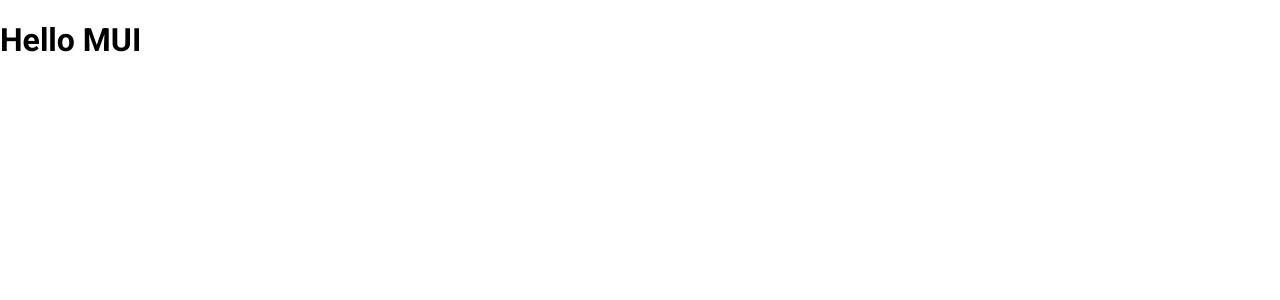
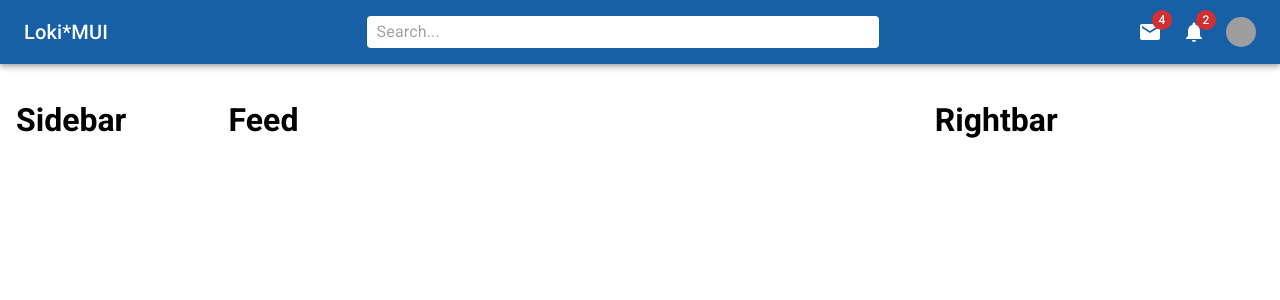
Before and after one commit to cloki0610/React-MUI, a React (Create React App) app: page / in a window 1280 px wide. Shown: the top 300 px of the page. Built offline with nearby package versions, Linux system fonts and the light colour scheme; grey boxes are pictures that could not be loaded.

Commit message:
Add component, complete navbar

```diff
--- a/src/App.tsx
+++ b/src/App.tsx
@@ -1,10 +1,19 @@
-import React from "react";
+import Sidebar from "./components/Sidebar";
+import Feed from "./components/Feed";
+import Rightbar from "./components/Rightbar";
+import Navbar from "./components/Navbar";
+import { Box, Stack } from "@mui/material";
 
 const App = () => {
   return (
-    <div>
-      <h1>Hello MUI</h1>
-    </div>
+    <Box>
+      <Navbar />
+      <Stack direction="row" spacing={2} justify-content="space-between">
+        <Sidebar />
+        <Feed />
+        <Rightbar />
+      </Stack>
+    </Box>
   );
 };
 
--- /dev/null
+++ b/src/Theme.tsx
@@ -0,0 +1,24 @@
+import { createTheme } from "@mui/material";
+
+declare module "@mui/material/styles" {
+  interface PaletteOptions {
+    otherColor?: {
+      main?: string;
+    };
+  }
+}
+
+export const theme = createTheme({
+  palette: {
+    primary: {
+      main: "#1760a5",
+      light: "skyblue",
+    },
+    secondary: {
+      main: "#15c630",
+    },
+    otherColor: {
+      main: "#999",
+    },
+  },
+});
--- /dev/null
+++ b/src/components/Feed.tsx
@@ -0,0 +1,11 @@
+import { Box } from "@mui/material";
+
+const Feed = () => {
+  return (
+    <Box flex={4} p={2}>
+      <h1>Feed</h1>
+    </Box>
+  );
+};
+
+export default Feed;
--- /dev/null
+++ b/src/components/Navbar.tsx
@@ -0,0 +1,79 @@
+import {
+  AppBar,
+  Avatar,
+  Badge,
+  InputBase,
+  styled,
+  Toolbar,
+  Typography,
+  Box,
+} from "@mui/material";
+import Brightness3Icon from "@mui/icons-material/Brightness3";
+import { Mail, Notifications } from "@mui/icons-material";
+
+const StyledToobar = styled(Toolbar)({
+  display: "flex",
+  justifyContent: "space-between",
+});
+
+const Search = styled("div")(({ theme }) => ({
+  backgroundColor: "white",
+  padding: "0 10px",
+  borderRadius: theme.shape.borderRadius,
+  width: "40%",
+}));
+
+const Icons = styled(Box)(({ theme }) => ({
+  display: "none",
+  alignItems: "center",
+  gap: "20px",
+  [theme.breakpoints.up("sm")]: {
+    display: "flex",
+  },
+}));
+
+const UserBox = styled(Box)(({ theme }) => ({
+  display: "flex",
+  alignItems: "center",
+  gap: "10px",
+  [theme.breakpoints.up("sm")]: {
+    display: "none",
+  },
+}));
+
+const Navbar = () => {
+  return (
+    <AppBar position="sticky">
+      <StyledToobar>
+        <Typography variant="h6" sx={{ display: { xs: "none", sm: "block" } }}>
+          Loki*MUI
+        </Typography>
+        <Brightness3Icon sx={{ display: { xs: "block", sm: "none" } }} />
+        <Search>
+          <InputBase placeholder="Search..." />
+        </Search>
+        <Icons>
+          <Badge badgeContent={4} color="error">
+            <Mail />
+          </Badge>
+          <Badge badgeContent={2} color="error">
+            <Notifications />
+          </Badge>
+          <Avatar
+            src="https://i.imgur.com/bt3nvMM.jpg"
+            sx={{ width: 30, height: 30 }}
+          />
+        </Icons>
+        <UserBox>
+          <Avatar
+            src="https://i.imgur.com/bt3nvMM.jpg"
+            sx={{ width: 30, height: 30 }}
+          />
+          <Typography component="span">Loki.C</Typography>
+        </UserBox>
+      </StyledToobar>
+    </AppBar>
+  );
+};
+
+export default Navbar;
--- /dev/null
+++ b/src/components/Rightbar.tsx
@@ -0,0 +1,11 @@
+import { Box } from "@mui/material";
+
+const Rightbar = () => {
+  return (
+    <Box flex={2} p={2} sx={{ display: { xs: "none", sm: "block" } }}>
+      <h1>Rightbar</h1>
+    </Box>
+  );
+};
+
+export default Rightbar;
--- /dev/null
+++ b/src/components/Sidebar.tsx
@@ -0,0 +1,11 @@
+import { Box } from "@mui/material";
+
+const Sidebar = () => {
+  return (
+    <Box flex={1} p={2} sx={{ display: { xs: "none", sm: "block" } }}>
+      <h1>Sidebar</h1>
+    </Box>
+  );
+};
+
+export default Sidebar;
--- a/src/index.tsx
+++ b/src/index.tsx
@@ -2,8 +2,15 @@
 import ReactDOM from "react-dom/client";
 import "./index.css";
 import App from "./App";
+import { ThemeProvider } from "@mui/material";
+
+import { theme } from "./Theme";
 
 const root = ReactDOM.createRoot(
   document.getElementById("root") as HTMLElement
 );
-root.render(<App />);
+root.render(
+  <ThemeProvider theme={theme}>
+    <App />
+  </ThemeProvider>
+);
```
Also changed, not shown: tsconfig.json (+3 -9 lines).
